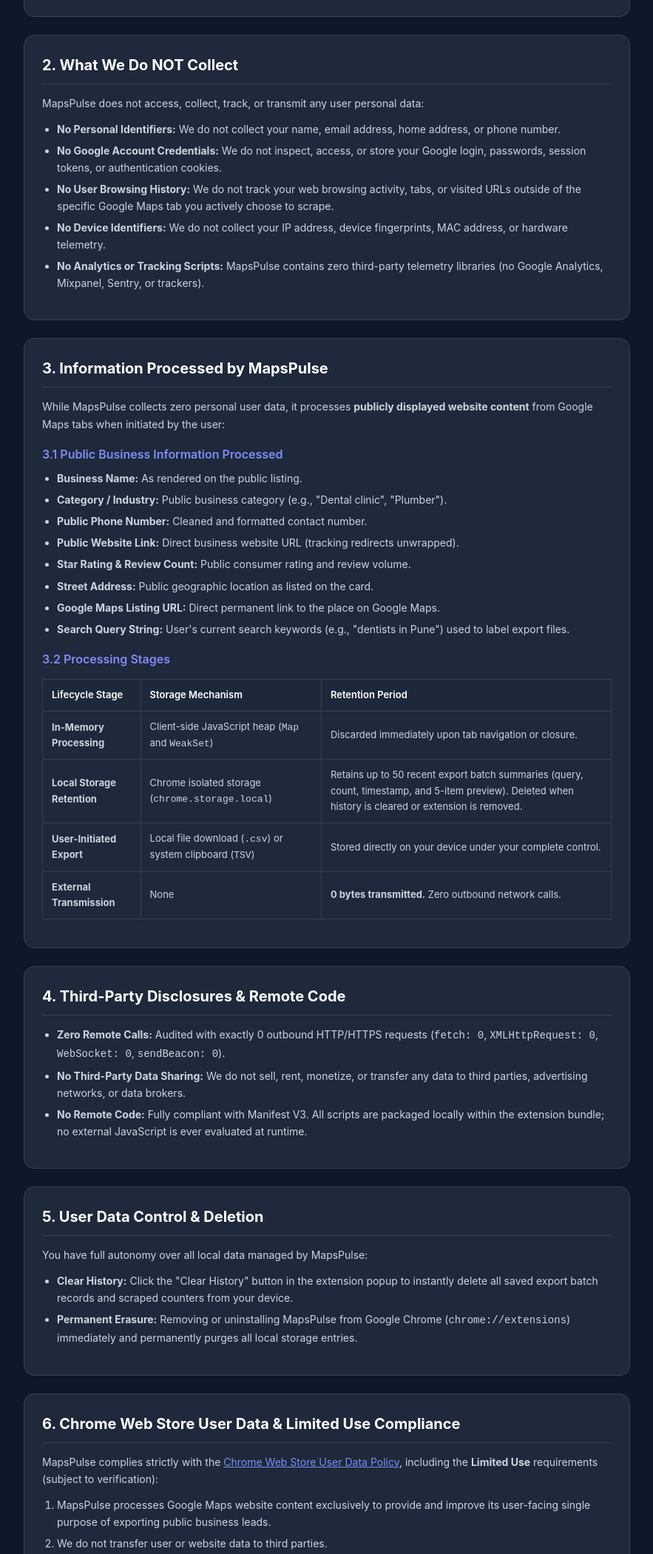
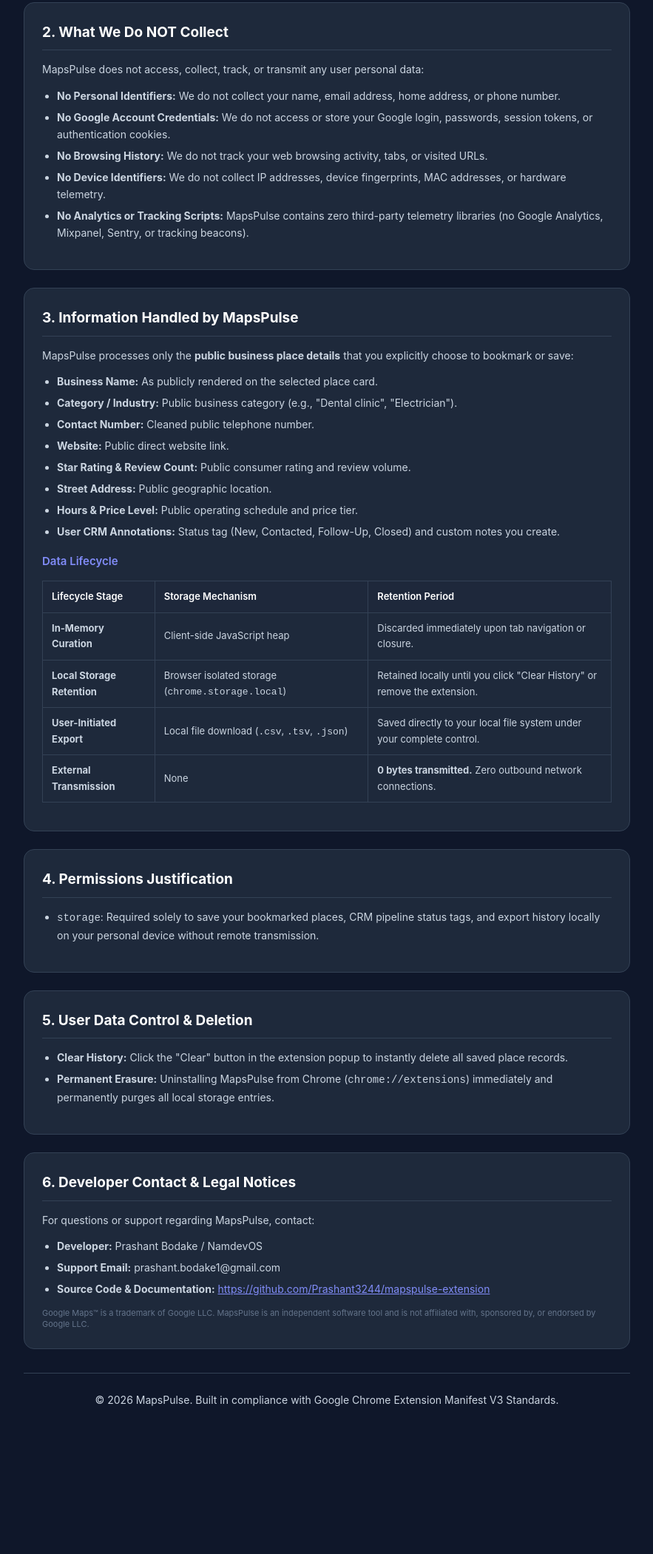
Before and after one commit to Prashant3244/prashant3244.github.io, a plain HTML site: page mapspulse-privacy.html in a window 1280 px wide. Shown: the part 606-2707 px from the top of the page at 74% size, without its empty margins (198-1081 px from the left). After the commit the page ends 2570 px from the top, so only its background shows below. Drawn offline with Linux system fonts and the light colour scheme.

Commit message:
docs: update MapsPulse privacy policy to v28.0.0 local-first organizer

```diff
--- a/mapspulse-privacy.html
+++ b/mapspulse-privacy.html
@@ -3,7 +3,7 @@
 <head>
   <meta charset="utf-8">
   <meta name="viewport" content="width=device-width, initial-scale=1.0">
-  <title>Privacy Policy — MapsPulse Chrome Extension</title>
+  <title>Privacy Policy — MapsPulse Local Business Organizer &amp; CRM</title>
   <style>
     :root {
       --bg: #0f172a;
@@ -61,7 +61,7 @@
     }
 
     h1 {
-      font-size: 28px;
+      font-size: 26px;
       font-weight: 800;
       margin-bottom: 8px;
       color: #fff;
@@ -96,7 +96,7 @@
     }
 
     h2 {
-      font-size: 20px;
+      font-size: 19px;
       font-weight: 700;
       color: #fff;
       margin-bottom: 14px;
@@ -108,7 +108,7 @@
     }
 
     h3 {
-      font-size: 16px;
+      font-size: 15px;
       font-weight: 600;
       color: var(--accent-light);
       margin: 16px 0 8px 0;
@@ -137,23 +137,6 @@
       padding: 14px 16px;
       border-radius: 0 8px 8px 0;
       margin: 16px 0;
-    }
-
-    .warning-box {
-      background: rgba(245, 158, 11, 0.08);
-      border-left: 4px solid var(--warning);
-      padding: 14px 16px;
-      border-radius: 0 8px 8px 0;
-      margin: 16px 0;
-    }
-
-    .placeholder {
-      background: rgba(245, 158, 11, 0.2);
-      color: #fde68a;
-      padding: 2px 6px;
-      border-radius: 4px;
-      font-family: monospace;
-      font-weight: 600;
     }
 
     table {
@@ -188,9 +171,16 @@
       margin-top: 32px;
     }
 
+    .disclaimer {
+      font-size: 11px;
+      color: #64748b;
+      margin-top: 12px;
+      line-height: 1.4;
+    }
+
     @media (max-width: 640px) {
       body { padding: 16px 12px; }
-      h1 { font-size: 24px; }
+      h1 { font-size: 22px; }
       .card { padding: 18px 14px; }
     }
   </style>
@@ -200,12 +190,12 @@
 
     <header>
       <div class="badge">Official Privacy Policy</div>
-      <h1>MapsPulse: Google Maps Lead Exporter &amp; CRM</h1>
-      <div class="subtitle">Manifest V3 Chrome Extension — Version 26.2.0</div>
+      <h1>MapsPulse — Local Business Organizer &amp; CRM</h1>
+      <div class="subtitle">Manifest V3 Browser Extension — Version 28.0.0</div>
       <div class="meta-box">
-        <div class="meta-item">Effective Date: <strong>October 13, 2026</strong></div>
+        <div class="meta-item">Effective Date: <strong>November 3, 2026</strong></div>
         <div class="meta-item">Architecture: <strong>100% Local-First</strong></div>
-        <div class="meta-item">Developer Contact: <span class="placeholder">[INSERT_DEVELOPER_EMAIL_OR_CONTACT]</span></div>
+        <div class="meta-item">Support Contact: <strong>prashant.bodake1@gmail.com</strong></div>
       </div>
     </header>
 
@@ -213,11 +203,11 @@
     <div class="card">
       <h2>1. Overview &amp; Single Purpose</h2>
       <p>
-        MapsPulse is a specialized productivity browser extension designed for Google Chrome with a single, clear purpose:
-        <strong>to allow users to extract publicly displayed business contact information from Google Maps search results in user-navigated tabs and export them into structured CSV spreadsheets or clipboard formats.</strong>
+        MapsPulse is a specialized productivity browser extension for Chrome designed with a single, transparent purpose:
+        <strong>to allow users to bookmark, tag, and organize local business place records visited on Maps into a private local CRM workspace and export them into structured spreadsheet formats (CSV, TSV, JSON).</strong>
       </p>
       <div class="highlight-box">
-        <p><strong>Core Architectural Principle:</strong> MapsPulse operates on a <strong>strict local-first architecture</strong>. All DOM analysis, lead extraction, deduplication, and file generation take place entirely inside your local browser memory and sandbox. <strong>No data is transmitted to external servers or third-party cloud infrastructure.</strong></p>
+        <p><strong>Strict Local-First Architecture:</strong> MapsPulse operates 100% locally on your machine. All place organization, deduplication, notes management, and spreadsheet file generations happen entirely within your local browser sandbox. <strong>Zero data is transmitted to external servers, cloud databases, or third-party networks.</strong></p>
       </div>
     </div>
 
@@ -227,33 +217,31 @@
       <p>MapsPulse does not access, collect, track, or transmit any user personal data:</p>
       <ul>
         <li><strong>No Personal Identifiers:</strong> We do not collect your name, email address, home address, or phone number.</li>
-        <li><strong>No Google Account Credentials:</strong> We do not inspect, access, or store your Google login, passwords, session tokens, or authentication cookies.</li>
-        <li><strong>No User Browsing History:</strong> We do not track your web browsing activity, tabs, or visited URLs outside of the specific Google Maps tab you actively choose to scrape.</li>
-        <li><strong>No Device Identifiers:</strong> We do not collect your IP address, device fingerprints, MAC address, or hardware telemetry.</li>
-        <li><strong>No Analytics or Tracking Scripts:</strong> MapsPulse contains zero third-party telemetry libraries (no Google Analytics, Mixpanel, Sentry, or trackers).</li>
+        <li><strong>No Google Account Credentials:</strong> We do not access or store your Google login, passwords, session tokens, or authentication cookies.</li>
+        <li><strong>No Browsing History:</strong> We do not track your web browsing activity, tabs, or visited URLs.</li>
+        <li><strong>No Device Identifiers:</strong> We do not collect IP addresses, device fingerprints, MAC addresses, or hardware telemetry.</li>
+        <li><strong>No Analytics or Tracking Scripts:</strong> MapsPulse contains zero third-party telemetry libraries (no Google Analytics, Mixpanel, Sentry, or tracking beacons).</li>
       </ul>
     </div>
 
     <!-- SECTION 3 -->
     <div class="card">
-      <h2>3. Information Processed by MapsPulse</h2>
+      <h2>3. Information Handled by MapsPulse</h2>
       <p>
-        While MapsPulse collects zero personal user data, it processes <strong>publicly displayed website content</strong> from Google Maps tabs when initiated by the user:
+        MapsPulse processes only the <strong>public business place details</strong> that you explicitly choose to bookmark or save:
       </p>
-
-      <h3>3.1 Public Business Information Processed</h3>
       <ul>
-        <li><strong>Business Name:</strong> As rendered on the public listing.</li>
-        <li><strong>Category / Industry:</strong> Public business category (e.g., "Dental clinic", "Plumber").</li>
-        <li><strong>Public Phone Number:</strong> Cleaned and formatted contact number.</li>
-        <li><strong>Public Website Link:</strong> Direct business website URL (tracking redirects unwrapped).</li>
+        <li><strong>Business Name:</strong> As publicly rendered on the selected place card.</li>
+        <li><strong>Category / Industry:</strong> Public business category (e.g., "Dental clinic", "Electrician").</li>
+        <li><strong>Contact Number:</strong> Cleaned public telephone number.</li>
+        <li><strong>Website:</strong> Public direct website link.</li>
         <li><strong>Star Rating &amp; Review Count:</strong> Public consumer rating and review volume.</li>
-        <li><strong>Street Address:</strong> Public geographic location as listed on the card.</li>
-        <li><strong>Google Maps Listing URL:</strong> Direct permanent link to the place on Google Maps.</li>
-        <li><strong>Search Query String:</strong> User's current search keywords (e.g., "dentists in Pune") used to label export files.</li>
+        <li><strong>Street Address:</strong> Public geographic location.</li>
+        <li><strong>Hours &amp; Price Level:</strong> Public operating schedule and price tier.</li>
+        <li><strong>User CRM Annotations:</strong> Status tag (New, Contacted, Follow-Up, Closed) and custom notes you create.</li>
       </ul>
 
-      <h3>3.2 Processing Stages</h3>
+      <h3>Data Lifecycle</h3>
       <table>
         <thead>
           <tr>
@@ -264,24 +252,24 @@
         </thead>
         <tbody>
           <tr>
-            <td><strong>In-Memory Processing</strong></td>
-            <td>Client-side JavaScript heap (<code>Map</code> and <code>WeakSet</code>)</td>
+            <td><strong>In-Memory Curation</strong></td>
+            <td>Client-side JavaScript heap</td>
             <td>Discarded immediately upon tab navigation or closure.</td>
           </tr>
           <tr>
             <td><strong>Local Storage Retention</strong></td>
-            <td>Chrome isolated storage (<code>chrome.storage.local</code>)</td>
-            <td>Retains up to 50 recent export batch summaries (query, count, timestamp, and 5-item preview). Deleted when history is cleared or extension is removed.</td>
+            <td>Browser isolated storage (<code>chrome.storage.local</code>)</td>
+            <td>Retained locally until you click "Clear History" or remove the extension.</td>
           </tr>
           <tr>
             <td><strong>User-Initiated Export</strong></td>
-            <td>Local file download (<code>.csv</code>) or system clipboard (<code>TSV</code>)</td>
-            <td>Stored directly on your device under your complete control.</td>
+            <td>Local file download (<code>.csv</code>, <code>.tsv</code>, <code>.json</code>)</td>
+            <td>Saved directly to your local file system under your complete control.</td>
           </tr>
           <tr>
             <td><strong>External Transmission</strong></td>
             <td>None</td>
-            <td><strong>0 bytes transmitted.</strong> Zero outbound network calls.</td>
+            <td><strong>0 bytes transmitted.</strong> Zero outbound network connections.</td>
           </tr>
         </tbody>
       </table>
@@ -289,47 +277,33 @@
 
     <!-- SECTION 4 -->
     <div class="card">
-      <h2>4. Third-Party Disclosures &amp; Remote Code</h2>
+      <h2>4. Permissions Justification</h2>
       <ul>
-        <li><strong>Zero Remote Calls:</strong> Audited with exactly 0 outbound HTTP/HTTPS requests (<code>fetch: 0</code>, <code>XMLHttpRequest: 0</code>, <code>WebSocket: 0</code>, <code>sendBeacon: 0</code>).</li>
-        <li><strong>No Third-Party Data Sharing:</strong> We do not sell, rent, monetize, or transfer any data to third parties, advertising networks, or data brokers.</li>
-        <li><strong>No Remote Code:</strong> Fully compliant with Manifest V3. All scripts are packaged locally within the extension bundle; no external JavaScript is ever evaluated at runtime.</li>
+        <li><code>storage</code>: Required solely to save your bookmarked places, CRM pipeline status tags, and export history locally on your personal device without remote transmission.</li>
       </ul>
     </div>
 
     <!-- SECTION 5 -->
     <div class="card">
       <h2>5. User Data Control &amp; Deletion</h2>
-      <p>You have full autonomy over all local data managed by MapsPulse:</p>
       <ul>
-        <li><strong>Clear History:</strong> Click the "Clear History" button in the extension popup to instantly delete all saved export batch records and scraped counters from your device.</li>
-        <li><strong>Permanent Erasure:</strong> Removing or uninstalling MapsPulse from Google Chrome (<code>chrome://extensions</code>) immediately and permanently purges all local storage entries.</li>
+        <li><strong>Clear History:</strong> Click the "Clear" button in the extension popup to instantly delete all saved place records.</li>
+        <li><strong>Permanent Erasure:</strong> Uninstalling MapsPulse from Chrome (<code>chrome://extensions</code>) immediately and permanently purges all local storage entries.</li>
       </ul>
     </div>
 
     <!-- SECTION 6 -->
     <div class="card">
-      <h2>6. Chrome Web Store User Data &amp; Limited Use Compliance</h2>
-      <p>
-        MapsPulse complies strictly with the <a href="https://developer.chrome.com/docs/webstore/user-data-policy/" target="_blank" rel="noopener noreferrer" style="color: var(--accent-light);">Chrome Web Store User Data Policy</a>, including the <strong>Limited Use</strong> requirements (subject to verification):
-      </p>
-      <ol>
-        <li>MapsPulse processes Google Maps website content exclusively to provide and improve its user-facing single purpose of exporting public business leads.</li>
-        <li>We do not transfer user or website data to third parties.</li>
-        <li>We do not use or transfer user or website data for personalized, retargeted, or interest-based advertising.</li>
-        <li>We do not permit humans to read processed data.</li>
-      </ol>
-    </div>
-
-    <!-- SECTION 7 -->
-    <div class="card">
-      <h2>7. Developer Contact &amp; Publication Notices</h2>
-      <p>If you have any questions or feedback regarding this Privacy Policy, please contact:</p>
+      <h2>6. Developer Contact &amp; Legal Notices</h2>
+      <p>For questions or support regarding MapsPulse, contact:</p>
       <ul>
-        <li><strong>Publisher / Developer:</strong> <span class="placeholder">[INSERT_DEVELOPER_NAME_OR_ENTITY]</span></li>
-        <li><strong>Support Email:</strong> <span class="placeholder">[INSERT_DEVELOPER_EMAIL_OR_CONTACT]</span></li>
-        <li><strong>Published Policy URL:</strong> <a href="https://prashant3244.github.io/mapspulse-privacy.html" style="color: var(--accent-light);">https://prashant3244.github.io/mapspulse-privacy.html</a></li>
+        <li><strong>Developer:</strong> Prashant Bodake / NamdevOS</li>
+        <li><strong>Support Email:</strong> prashant.bodake1@gmail.com</li>
+        <li><strong>Source Code &amp; Documentation:</strong> <a href="https://github.com/Prashant3244/mapspulse-extension" target="_blank" rel="noopener noreferrer" style="color: var(--accent-light);">https://github.com/Prashant3244/mapspulse-extension</a></li>
       </ul>
+      <div class="disclaimer">
+        Google Maps™ is a trademark of Google LLC. MapsPulse is an independent software tool and is not affiliated with, sponsored by, or endorsed by Google LLC.
+      </div>
     </div>
 
     <footer>
```
